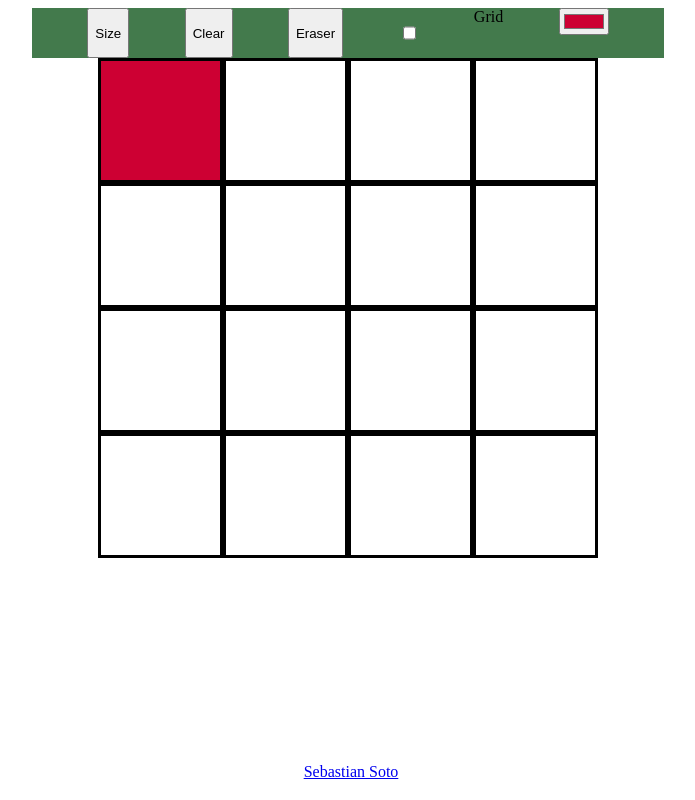
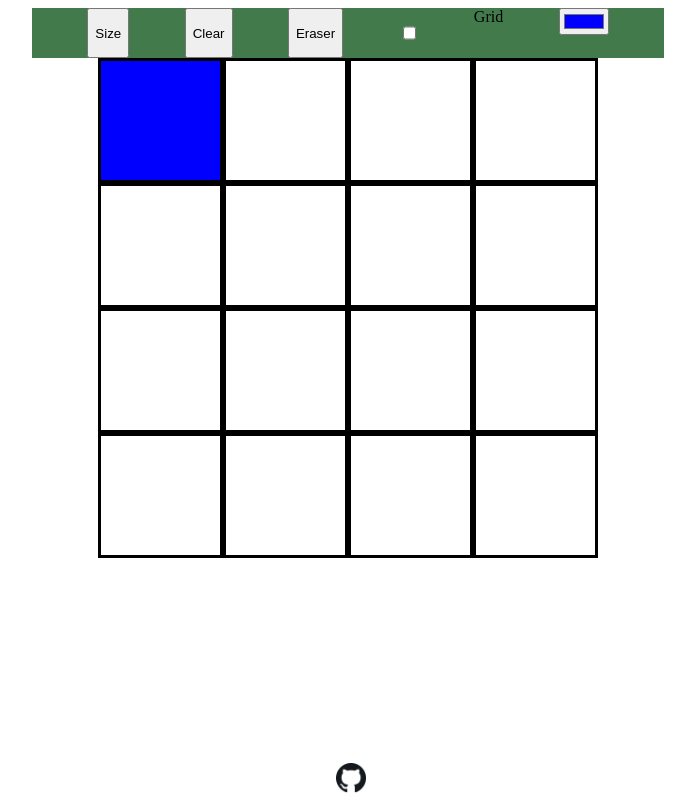
Before and after one commit to sebapkfd/sketch, a plain HTML site: page index.html in a window 1280 px wide. Both pictures are taken after a click on the element 452 px from the left and 120 px from the top of the page. Shown: the whole page, without its empty margins (292-987 px from the left). Drawn offline with Linux system fonts and the light colour scheme.

Commit message:
add footer logo

```diff
--- a/app.js
+++ b/app.js
@@ -27,10 +27,10 @@ function createCanvas(userSelection = 4) {
 // maybe user args to merge all color functions here
 function refreshListeners() {
     const blocks = document.querySelectorAll('.canvas-block');
-    // let colorBlock = document.getElementById('color-button').value;
+    let colorBlock;
     blocks.forEach((block) =>{
         block.addEventListener('click', () => {
-        let colorBlock = document.getElementById('color-button').value;
+            colorBlock = document.getElementById('color-button').value;
             block.style.backgroundColor = colorBlock;
         })
     })
@@ -45,6 +45,8 @@ function cleanCanvas(){
 }
 
 
+
+
 createCanvas();
 const buttonSize = document.querySelector('#size-button');
 
@@ -56,8 +58,8 @@ buttonSize.addEventListener('click', () =>{
 })
 
 const cleaner = document.querySelector('#clear-button');
+cleaner.addEventListener('click',cleanCanvas);
 
-cleaner.addEventListener('click',cleanCanvas);
 
 /*
     refactoring Js code
--- a/index.html
+++ b/index.html
@@ -13,7 +13,7 @@
             <button id="clear-button">Clear</button>
             <button id="eraser-button">Eraser</button>
             <input type="checkbox" name="grid" id="grid-button"> Grid
-            <input type="color" class="color" value="#cd0033" id="color-button">
+            <input type="color" class="color" value="#0000FF" id="color-button">
         </div>
         <div class="canvas">
             <div class="blocks"></div>
@@ -21,7 +21,9 @@
     </div>
 </body>
 <footer>
-    <a href="https://github.com/sebapkfd/sketch" target="_blank">Sebastian Soto</a></p>
+    <a href="https://github.com/sebapkfd/sketch" target="_blank">
+        <img src="images/github.png" height="30px" width="30px">
+    </a>
   </footer>
 <script src="app.js"></script>
 </html>
```
Also changed, not shown: images/github.png (added).
